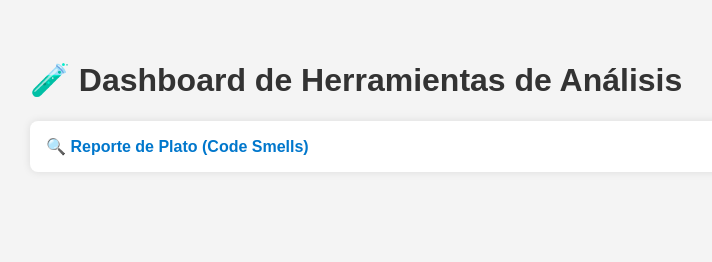
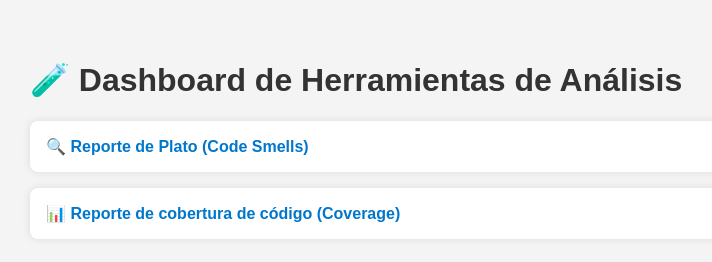
Before and after one commit to ULL-ESIT-PAI-2024-2025/2024-2025-pai-ci-2024-2025-pai-ci, a website: page docs/index.html in a window 1280 px wide. Shown: the whole page, without its empty margins (10-722 px from the left). Drawn offline with Linux system fonts and the light colour scheme.

Commit message:
feat: Añadido fichero de configuración para testing y coverage

```diff
--- a/docs/index.html
+++ b/docs/index.html
@@ -37,6 +37,7 @@
   <h1>🧪 Dashboard de Herramientas de Análisis</h1>
   <ul>
     <li>🔍 <a href="code-smells/index.html" target="_blank">Reporte de Plato (Code Smells)</a></li>
+    <li>📊 <a href="coverage/lcov-report/index.html" target="_blank">Reporte de cobertura de código (Coverage)</a></li>
   </ul>
 </body>
 </html>
--- a/package.json
+++ b/package.json
@@ -3,7 +3,9 @@
   "version": "1.0.0",
   "scripts": {
     "build": "tsc",
-    "plato": "plato -r -d src/github-actions/code-smells/plato-report src/github-actions/code-smells/*.js"
+    "plato": "plato -r -d src/github-actions/code-smells/plato-report src/github-actions/code-smells/*.js",
+    "test": "jest --rootDir=src/github-actions/testing-and-coverage",
+    "coverage": "jest --coverage --rootDir=src/github-actions/testing-and-coverage"
   },
   "devDependencies": {
     "@types/jest": "^29.5.14",
```
Also changed, not shown: .github/workflows/testing-and-coverage.yml (added).
